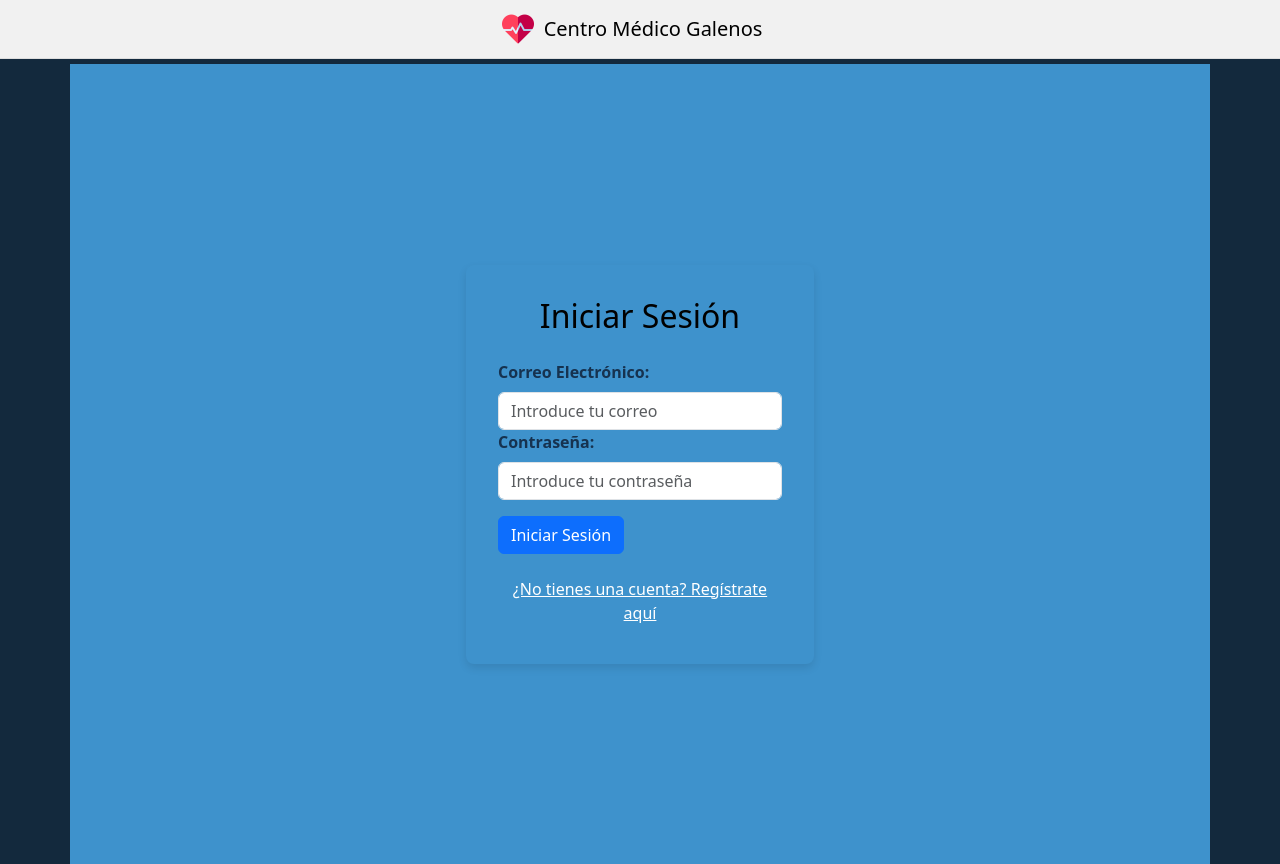
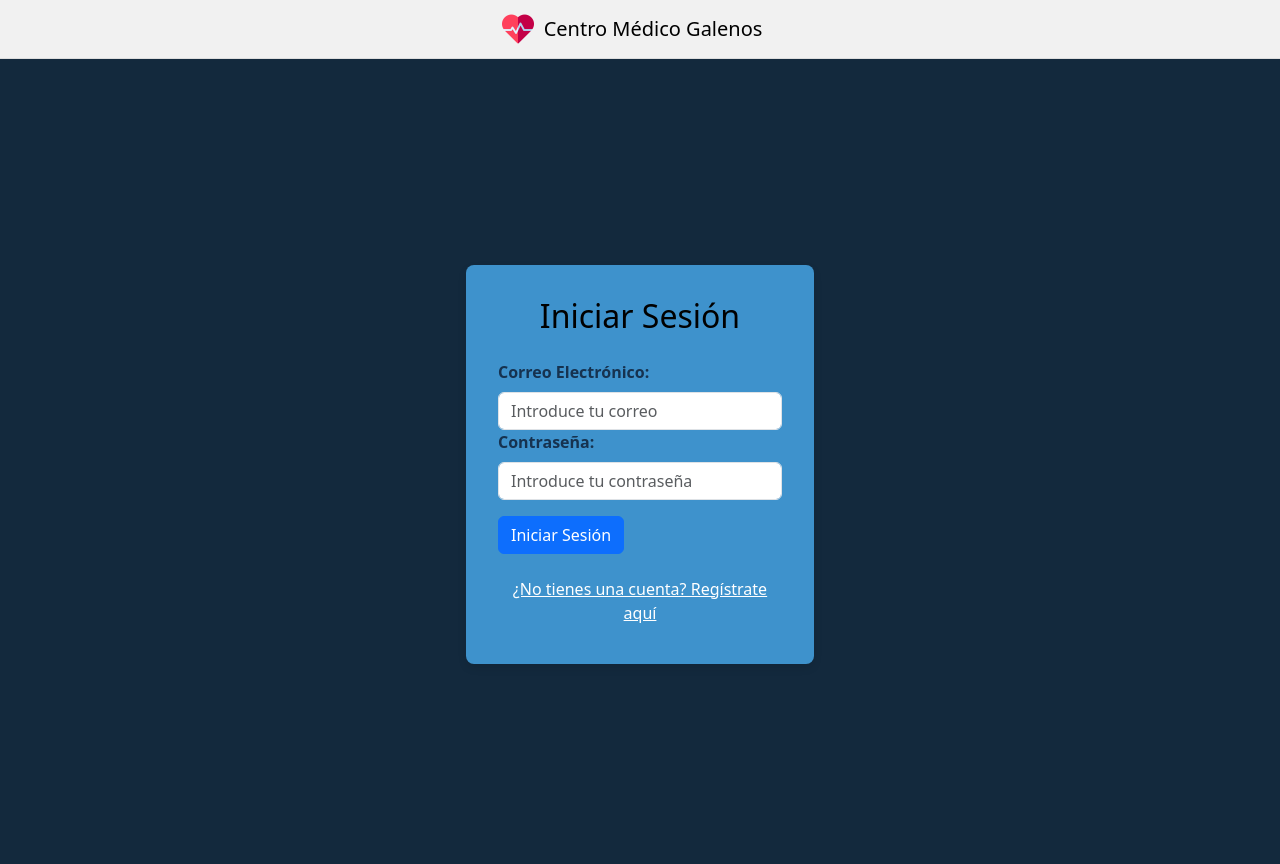
Before and after one commit to sofiwiwiwi/Proyecto-LPWWW, a React (Vite) app in the folder frontend/: page /login in a window 1280 px wide. Built offline with nearby package versions, Linux system fonts and the light colour scheme.

Commit message:
fix color containers

```diff
--- a/frontend/src/components/Login.jsx
+++ b/frontend/src/components/Login.jsx
@@ -40,7 +40,7 @@
   };
 
   return (
-    <Container className="d-flex justify-content-center align-items-center" style={{ height: "100vh" }}>
+    <Container className="d-flex justify-content-center align-items-center" style={{ height: "100vh", backgroundColor: "transparent" }}>
       <Row className="w-100">
         <Col xs={12} md={6} lg={4} className="mx-auto">
           <div className="login-container">
--- a/frontend/src/components/Register.jsx
+++ b/frontend/src/components/Register.jsx
@@ -64,7 +64,7 @@
   };
 
   return (
-    <Container className="d-flex justify-content-center align-items-center" style={{ height: "100vh" }}>
+    <Container className="d-flex justify-content-center align-items-center" style={{ height: "100vh", backgroundColor: "transparent" }}>
       <Row className="w-100">
         <Col xs={12} md={6} lg={4} className="mx-auto">
           <div className="register-container">
```
